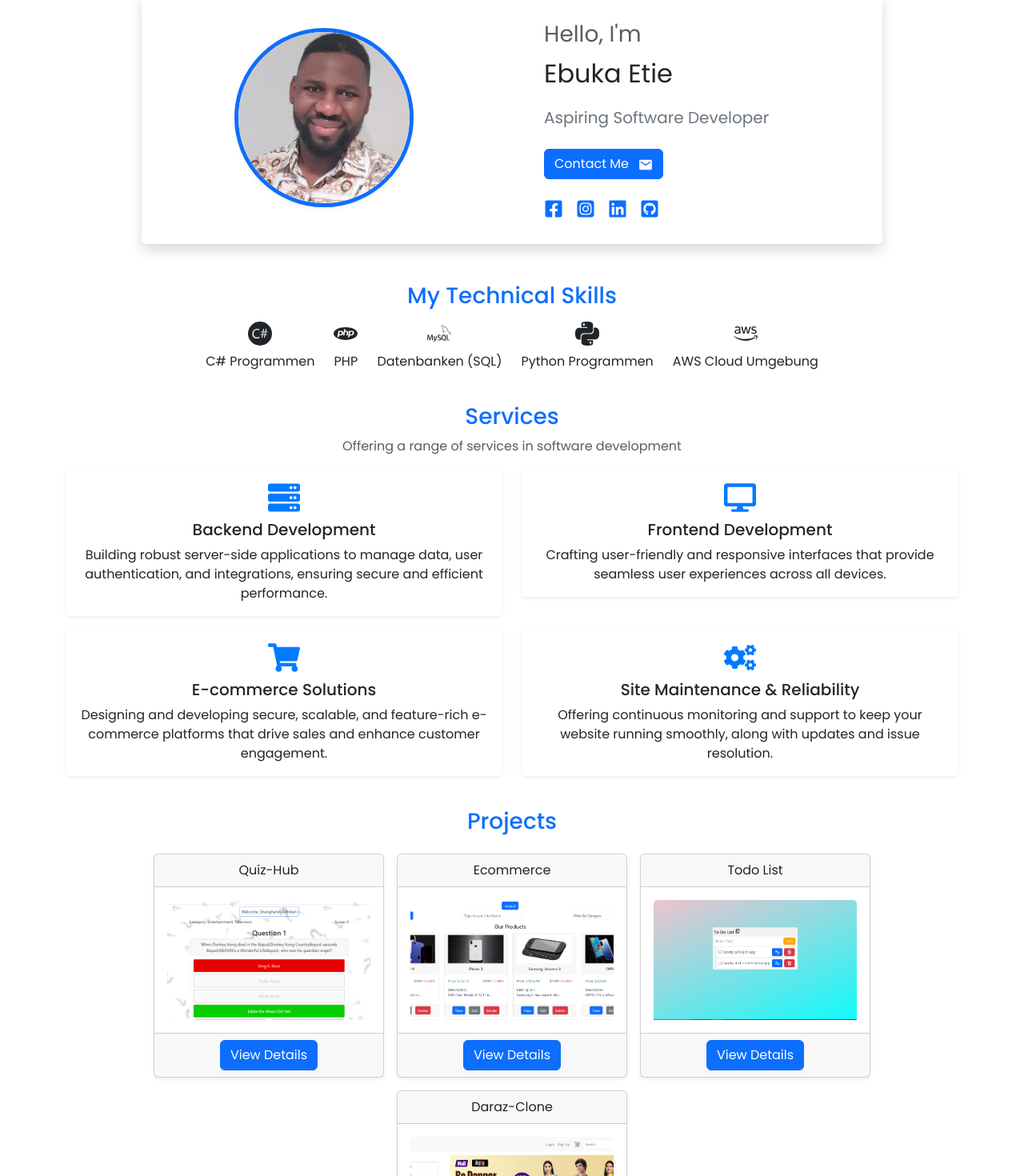
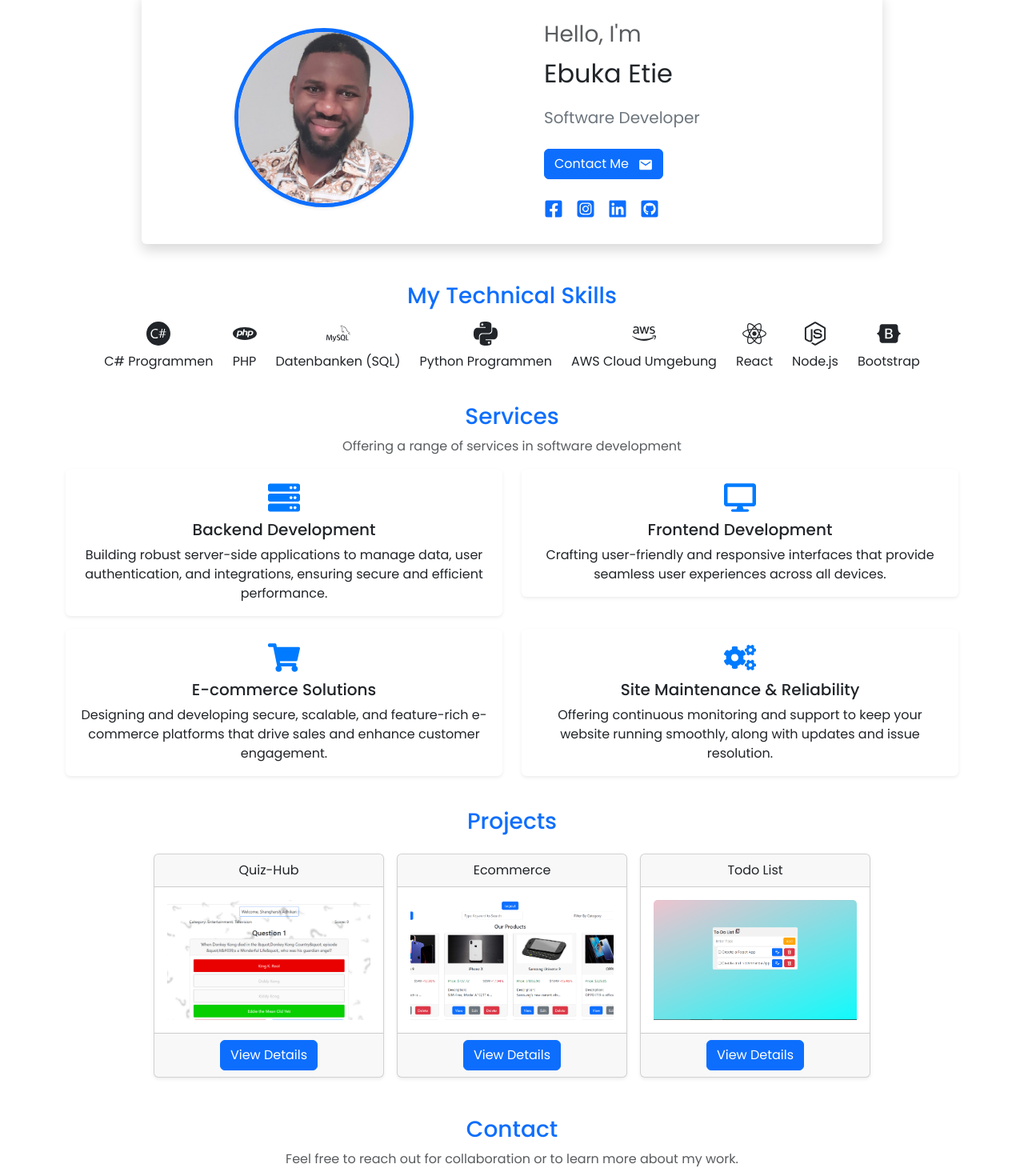
Before and after one commit to bukaetie/ebuka-etie, a React (Vite) app: page / in a window 1280 px wide. Shown: the part 140-1610 px from the top of the page at 80% size. Built offline with nearby package versions, Linux system fonts and the light colour scheme.

Commit message:
new changes

```diff
--- a/src/components/Footer.jsx
+++ b/src/components/Footer.jsx
@@ -8,7 +8,7 @@ const Footer = () => {
           <div className='col-12 col-md-6'>
             <p className='fs-6 mb-0'>
               Copyright &#169; {currentYear}. All rights reserved. &nbsp;
-              <span>Created with <span className='text-danger'>&#10084;</span> by Protocodes</span>
+              <span>Created with <span className='text-danger'>&#10084;</span> by Ebuka</span>
             </p>
           </div>
         </div>
--- a/src/components/Skills.jsx
+++ b/src/components/Skills.jsx
@@ -1,4 +1,4 @@
-import { FaAws } from "react-icons/fa";
+import { FaAws, FaReact, FaNodeJs, FaBootstrap } from "react-icons/fa";
 import { SiCsharp, SiPhp, SiMysql, SiPython } from "react-icons/si";
 
 const Skills = () => {
@@ -26,6 +26,18 @@ const Skills = () => {
           <FaAws size={30} />
           <p className="mt-2 fs-6">AWS Cloud Umgebung</p>
         </div>
+        <div className="text-center">
+          <FaReact size={30} />
+          <p className="mt-2 fs-6">React</p>
+        </div>
+        <div className="text-center">
+          <FaNodeJs size={30} />
+          <p className="mt-2 fs-6">Node.js</p>
+        </div>
+        <div className="text-center">
+          <FaBootstrap size={30} />
+          <p className="mt-2 fs-6">Bootstrap</p>
+        </div>
       </div>
     </div>
   );
--- a/src/pages/About.jsx
+++ b/src/pages/About.jsx
@@ -4,7 +4,7 @@ const About = () => {
   return (
     <Details
     image={'/pic.jpg'}
-    about={'Hi, I am Ebuka Etie, an Aspiring Software Developer. Motivated and willing to learn, retrained to become an IT specialist for Software development with analytical thinking and strong interest in modern technologies.'}/>
+    about={'Hi, I am Ebuka Etie, a Software Developer. Motivated and willing to learn, retrained to become an IT specialist for Software development with analytical thinking and strong interest in modern technologies.'}/>
   )
 }
 
--- a/src/pages/Home.jsx
+++ b/src/pages/Home.jsx
@@ -75,7 +75,7 @@ const Home = () => {
                   <Card.Text className="fs-3 mb-1 text-muted">Hello, I'm</Card.Text>
                   <Card.Text className="fs-2 ">Ebuka Etie</Card.Text>
                   <Card.Text className='fs-5 text-secondary mb-4'>
-                    Aspiring Software Developer
+                    Software Developer
                   </Card.Text>
                   <Button variant='primary' href="mailto:etieebuka@gmail.com">
                     Contact Me <IoMdMail size={18} className="ms-2" />
--- a/src/source/ProjectInfo.jsx
+++ b/src/source/ProjectInfo.jsx
@@ -22,14 +22,6 @@ const ProjectInfo = [
         githubLink: 'https://github.com/bukaetie/To-Do-List',
         liveDemo: 'https://glittery-quokka-139638.netlify.app/',
         about: 'This is Todo project, where user can add, edit(update) and delete tasks. This project is created using HTML, CSS, JS and Bootstrap, LocalStorage is Used to holds the data in it. '
-    },
-    {
-        id: 4,
-        title: 'Daraz-Clone',
-        image: '/Daraz-Clone.PNG',
-        githubLink: 'https://github.com/bukaetie/Ecommerce-React',
-        liveDemo: 'https://ecommerce-react-ten-swart.vercel.app/',
-        about: 'This is E-commerce project( Daraz Clone Application). This Project is created for learning purpose only, where user can login, register, save to cart, view product detials. This project is created using vite with Bootstrap, LocalStorage is use to holds the add to cart products & Dummy JSON was used for Api.'
     }
 ]
 
```
